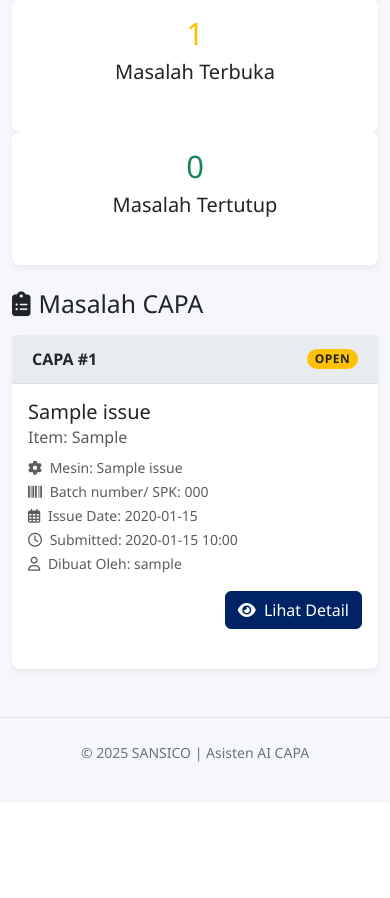
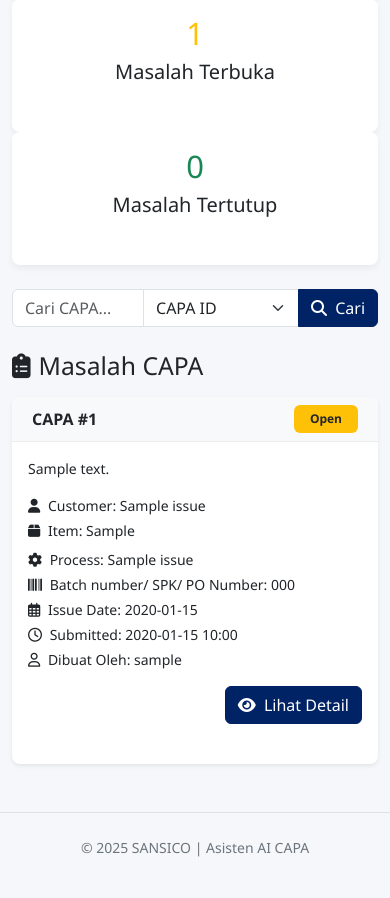
Before and after one commit to claylangi17/CAPA-AI-Final, a Flask app: page / in a window 390 px wide. Shown: the part 1006-1904 px from the top of the page. Before the commit the page ends 1768 px from the top, so only its background shows below. Run offline with Flask 3, Linux system fonts and the light colour scheme; a user stored in the database is signed in; tables that the repository leaves empty hold one stand-in row (values such as "Sample post"); parts of the project's set-up code (start-up, migrations or seed data) failed here and were passed over; some libraries are stand-ins or nearby versions.

Commit message:
feat: implement search functionality and responsive UI for CAPA dashboard

```diff
--- a/ai_service.py
+++ b/ai_service.py
@@ -134,6 +134,7 @@ def trigger_rca_analysis(capa_id):
     }}
     """
 
+    processed_knowledge_count = 0
     # Add knowledge from previous relevant RCAs if available
     if relevant_knowledge:
         prompt += """
@@ -148,7 +149,6 @@ def trigger_rca_analysis(capa_id):
     Anda HARUS menggunakan referensi ini sebagai dasar utama analisis Anda - bukan hanya sebagai tambahan.
     Adaptasikan referensi ini untuk kasus yang sedang dianalisis, JANGAN menciptakan analisis baru dari awal:
     """
-        processed_knowledge_count = 0
         for i, knowledge_item in enumerate(relevant_knowledge, 1):
             try:
                 adjusted_whys_json_str = knowledge_item.get('adjusted_whys')
--- a/routes.py
+++ b/routes.py
@@ -549,7 +549,7 @@ def register_routes(app):
     @login_required
     def index():
         s_company_id = session.get('selected_company_id')
-        query = CapaIssue.query.filter(CapaIssue.is_deleted == False)
+        issues_query = CapaIssue.query.filter(CapaIssue.is_deleted == False)
 
         if current_user.role == 'super_admin' and s_company_id == 'all':
             # Super admin viewing all companies, no company filter
@@ -557,16 +557,16 @@ def register_routes(app):
         elif s_company_id is not None and s_company_id != 'all':
             try:
                 company_id_int = int(s_company_id)
-                query = query.filter(CapaIssue.company_id == company_id_int)
+                issues_query = issues_query.filter(CapaIssue.company_id == company_id_int)
             except ValueError:
                 flash("Invalid company selection in session. Displaying no issues.", "danger")
                 app.logger.error(f"Invalid company_id '{s_company_id}' in session for user {current_user.username}.")
-                query = query.filter(CapaIssue.company_id == -1) # Effectively no results
+                issues_query = issues_query.filter(CapaIssue.company_id == -1) # Effectively no results
         elif current_user.role != 'super_admin' and s_company_id is None:
             # Regular user with no company_id in session (should be set at login)
             flash("Your company context is not set. Please re-login or contact support.", "warning")
             app.logger.warning(f"User {current_user.username} (role: {current_user.role}) has no selected_company_id in session.")
-            query = query.filter(CapaIssue.company_id == -1) # Effectively no results
+            issues_query = issues_query.filter(CapaIssue.company_id == -1) # Effectively no results
         elif current_user.role == 'super_admin' and s_company_id is None:
             # Super admin with no company_id in session (should be 'all' or a specific ID)
             flash("Company context not fully initialized for admin. Defaulting to all companies view. Please re-select if needed.", "info")
@@ -576,11 +576,40 @@ def register_routes(app):
         else:
             # Fallback for any other unexpected state
             app.logger.error(f"Unexpected company session state for user {current_user.username}, role {current_user.role}, session company ID {s_company_id}. Displaying no issues.")
-            query = query.filter(CapaIssue.company_id == -1) # Effectively no results
-
-        issues = query.options(db.joinedload(CapaIssue.creator)).order_by(CapaIssue.submission_timestamp.desc()).all()
-        return render_template('index.html', issues=issues)
-
+            issues_query = issues_query.filter(CapaIssue.company_id == -1) # Effectively no results
+
+        # Handle search
+        search_query_term = request.args.get('search_query')
+        search_by = request.args.get('search_by')
+
+        current_app.logger.info(f"Index route: search_query='{search_query_term}', search_by='{search_by}', company_filter_applied_query='{str(issues_query)}'")
+
+        if search_query_term:
+            current_app.logger.info(f"Applying search filter for '{search_by}' with term '{search_query_term}'.")
+            if search_by == 'capa_id':
+                issues_query = issues_query.filter(CapaIssue.capa_id.ilike(f'%{search_query_term}%'))
+            elif search_by == 'part_number': # Assuming 'item_involved' is used for Part Number
+                issues_query = issues_query.filter(CapaIssue.item_involved.ilike(f'%{search_query_term}%'))
+            elif search_by == 'issue_description':
+                issues_query = issues_query.filter(CapaIssue.issue_description.ilike(f'%{search_query_term}%'))
+            else:
+                current_app.logger.warning(f"Unknown search_by criteria: '{search_by}'")
+            current_app.logger.info(f"Query after applying search filter: {str(issues_query)}")
+        else:
+            current_app.logger.info("No search query term provided, skipping search filtering.")
+
+        # Sort issues: 'Open' first, then by submission_timestamp descending
+        issues = issues_query.order_by(
+            db.case(
+                (CapaIssue.status == 'Open', 0),
+                (CapaIssue.status == 'Evidence Pending', 1),
+                (CapaIssue.status == 'Closed', 2),
+                else_=3  # Other statuses
+            ),
+            CapaIssue.submission_timestamp.desc()
+        ).all()
+
+        return render_template('index.html', issues=issues, csrf_form=CSRFOnlyForm())
 
     @app.route('/capa/<int:capa_id>/soft_delete', methods=['POST'])
     @login_required
--- a/templates/gemba_investigation.html
+++ b/templates/gemba_investigation.html
@@ -196,13 +196,13 @@
           <dt class="col-sm-4">Customer:</dt>
           <dd class="col-sm-8">{{ issue.customer_name }}</dd>
 
-          <dt class="col-sm-4">Item Involved:</dt>
+          <dt class="col-sm-4">Part Number:</dt>
           <dd class="col-sm-8">{{ issue.item_involved }}</dd>
 
-          <dt class="col-sm-4">Machine Name:</dt>
+          <dt class="col-sm-4">Process Name:</dt>
           <dd class="col-sm-8">{{ issue.machine_name or 'Not Available' }}</dd>
 
-          <dt class="col-sm-4">Batch number/ SPK:</dt>
+          <dt class="col-sm-4">Batch number/ SPK/ PO Number:</dt>
           <dd class="col-sm-8">{{ issue.batch_number or 'Not Available' }}</dd>
 
           <dt class="col-sm-4">Issue Date:</dt>
--- a/templates/index.html
+++ b/templates/index.html
@@ -65,42 +65,58 @@
     </div>
   </div>
 
+  <!-- Search Bar -->
+  <div class="row mb-4">
+    <div class="col-md-12">
+      <form method="GET" action="{{ url_for('index') }}">
+        <div class="input-group">
+          <input type="text" name="search_query" class="form-control" placeholder="Cari CAPA..." value="{{ request.args.get('search_query', '') }}">
+          <select name="search_by" class="form-select" style="max-width: 200px;">
+            <option value="capa_id" {% if request.args.get('search_by') == 'capa_id' %}selected{% endif %}>CAPA ID</option>
+            <option value="part_number" {% if request.args.get('search_by') == 'part_number' %}selected{% endif %}>Part Number</option>
+            <option value="issue_description" {% if request.args.get('search_by') == 'issue_description' %}selected{% endif %}>Deskripsi Masalah</option>
+          </select>
+          <button class="btn btn-primary" type="submit"><i class="fas fa-search me-1"></i> Cari</button>
+        </div>
+      </form>
+    </div>
+  </div>
+
   <h2 class="mb-3"><i class="fas fa-clipboard-list me-2"></i>Masalah CAPA</h2>
 
   {% if issues %}
     <div class="row row-cols-1 row-cols-md-2 g-4">
       {% for issue in issues %}
         <div class="col">
-          <div class="card h-100">
-            <div class="card-header d-flex justify-content-between align-items-center">
-              <span>CAPA #{{ issue.capa_id }}</span>
+          <div class="card h-100 shadow-sm">
+            <div class="card-header d-flex justify-content-between align-items-center py-2" style="background-color: #f8f9fa;">
+              <span class="fw-bold">CAPA #{{ issue.capa_id }}</span>
               {% if issue.status == 'Open' %}
-                <span class="badge status-badge status-open">{{ issue.status }}</span>
+                <span class="badge bg-warning text-dark px-3 py-2">{{ issue.status }}</span>
               {% elif issue.status == 'Closed' %}
-                <span class="badge status-badge status-closed">{{ issue.status }}</span>
+                <span class="badge bg-success text-white px-3 py-2">{{ issue.status }}</span>
               {% else %}
-                <span class="badge bg-info text-white status-badge">{{ issue.status }}</span>
+                <span class="badge bg-info text-white px-3 py-2">{{ issue.status }}</span>
               {% endif %}
             </div>
             <div class="card-body">
-              <h5 class="card-title">{{ issue.customer_name }}</h5>
-              <h6 class="card-subtitle mb-2 text-muted">Item: {{ issue.item_involved }}</h6>
-              <p class="card-text">
-                <small class="text-muted">
-                  <i class="fas fa-cog me-1"></i> Mesin: {{ issue.machine_name or 'Tidak Ada' }}<br>
-                  <i class="fas fa-barcode me-1"></i> Batch number/ SPK: {{ issue.batch_number or 'Tidak Ada' }}<br>
-                  <i class="far fa-calendar-alt me-1"></i> Issue Date: {{ issue.issue_date.strftime('%Y-%m-%d') }}<br>
-                  <i class="far fa-clock me-1"></i> Submitted: {{ issue.submission_timestamp.strftime('%Y-%m-%d %H:%M') }}<br>
-                  {% if issue.creator %}
-                  <i class="far fa-user me-1"></i> Dibuat Oleh: {{ issue.creator.username }}
-                  {% endif %}
-                </small>
-              </p>
-              <div class="text-end mt-3">
+              <p class="card-text small mb-3">{{ issue.issue_description or 'Tidak ada deskripsi.' }}</p>
+              <p class="card-text small mb-1"><i class="fas fa-user me-1"></i> Customer: {{ issue.customer_name }}</p>
+              <p class="card-text small mb-1"><i class="fas fa-box me-1"></i> Item: {{ issue.item_involved }}</p>
+              <div class="mt-2 mb-3">
+                <p class="card-text small mb-1"><i class="fas fa-cog me-1"></i> Process: {{ issue.machine_name or 'Tidak Ada' }}</p>
+                <p class="card-text small mb-1"><i class="fas fa-barcode me-1"></i> Batch number/ SPK/ PO Number: {{ issue.batch_number or 'Tidak Ada' }}</p>
+                <p class="card-text small mb-1"><i class="far fa-calendar-alt me-1"></i> Issue Date: {{ issue.issue_date.strftime('%Y-%m-%d') }}</p>
+                <p class="card-text small mb-1"><i class="far fa-clock me-1"></i> Submitted: {{ issue.submission_timestamp.strftime('%Y-%m-%d %H:%M') }}</p>
+                {% if issue.creator %}
+                <p class="card-text small mb-1"><i class="far fa-user me-1"></i> Dibuat Oleh: {{ issue.creator.username }}</p>
+                {% endif %}
+              </div>
+              <div class="d-flex justify-content-end mt-3">
                 {% if current_user.role == 'super_admin' %}
-                <form action="{{ url_for('soft_delete_capa', capa_id=issue.capa_id) }}" method="POST" style="display: inline-block; margin-right: 5px;">
+                <form action="{{ url_for('soft_delete_capa', capa_id=issue.capa_id) }}" method="POST" class="me-2">
                     <input type="hidden" name="csrf_token" value="{{ csrf_token() }}">
-                    <button type="submit" class="btn btn-danger btn-sm" onclick="return confirm('Apakah Anda yakin ingin menghapus CAPA ini? Tindakan ini tidak dapat diurungkan secara langsung.');">
+                    <button type="submit" class="btn btn-danger" onclick="return confirm('Apakah Anda yakin ingin menghapus CAPA ini? Tindakan ini tidak dapat diurungkan secara langsung.');">
                         <i class="fas fa-trash-alt me-1"></i> Hapus
                     </button>
                 </form>
```
Also changed, not shown: Docs/capa-ai-prompt-markdown.md (+2 -2 lines), templates/new_capa.html (+4 -4 lines), templates/report_template.html (+20 -29 lines), templates/view_capa.html (+14 -14 lines), uploads/20250610111506_bc3.jpg (added), uploads/20250610111608_bc4.jpg (added), uploads/20250610111659_bc2.jpg (added), uploads/gemba_161_20250610175950_bc1.jpg (added), uploads/gemba_162_20250610180457_bc1.jpg (added), uploads/initial_161_20250610175845005760_bc1.jpg (added), uploads/initial_162_20250610180421649812_bc1.jpg (added).
